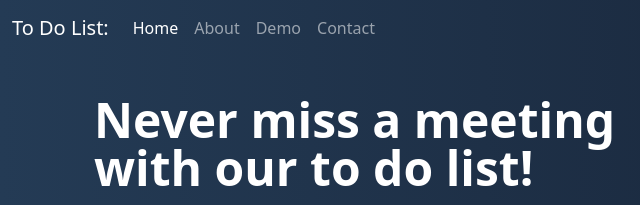
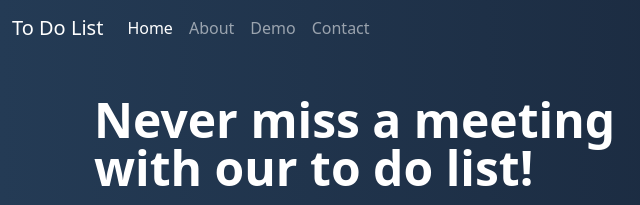
Before and after one commit to strattoncharles/FirstProject, a plain HTML site: page index.html in a window 1280 px wide. Shown: the top 205 px of the page, 0-640 px from the left. Drawn offline with nearby package versions, Linux system fonts and the light colour scheme.

Commit message:
Update index.html

```diff
--- a/index.html
+++ b/index.html
@@ -18,7 +18,7 @@
 <body>
     <nav class="navbar navbar-expand-md navbar-dark fixed-top">
         <div class="container-fluid">
-            <a class="navbar-brand" href="#">To Do List:</a>
+            <a class="navbar-brand" href="#">To Do List</a>
             <button class="navbar-toggler" type="button" data-bs-toggle="collapse" data-bs-target="#navbarCollapse"
                 aria-controls="navbarCollapse" aria-expanded="false" aria-label="Toggle navigation">
                 <span class="navbar-toggler-icon"></span>
```
